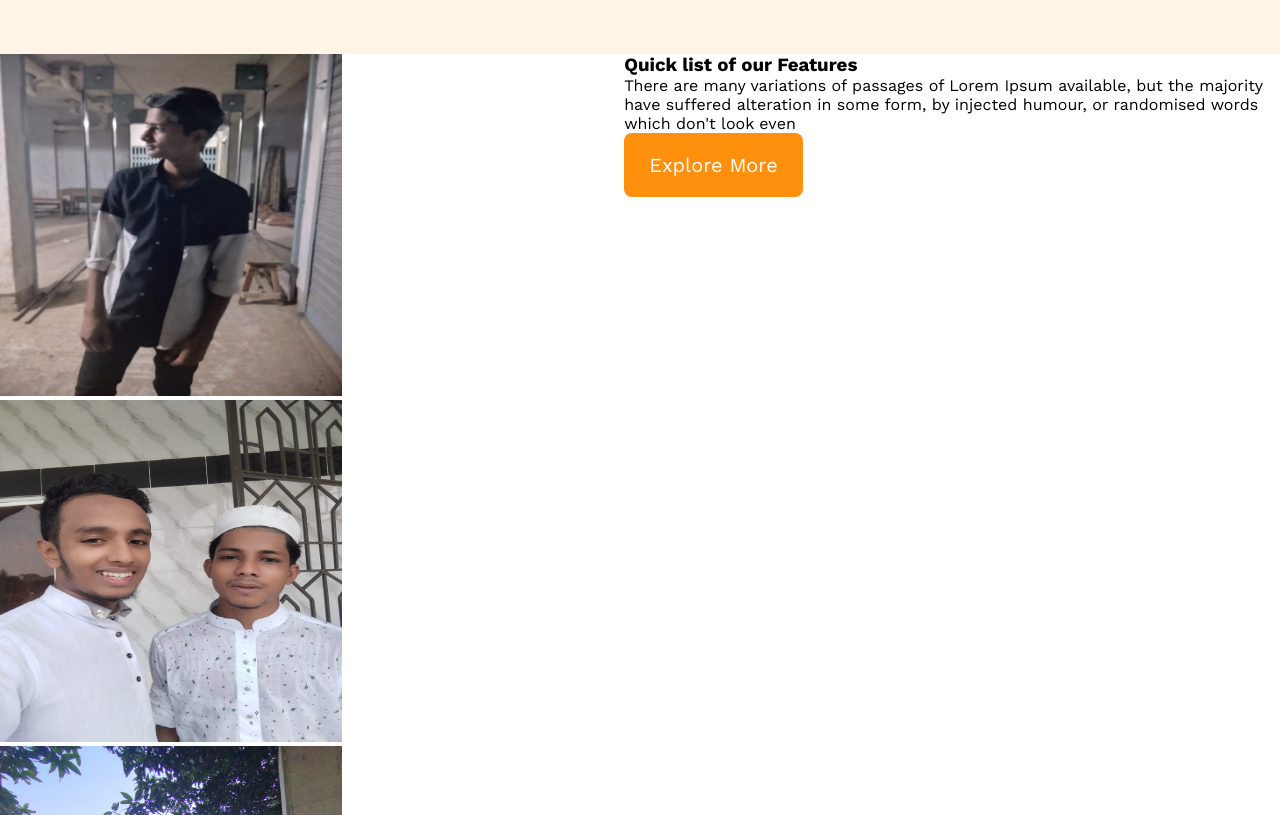
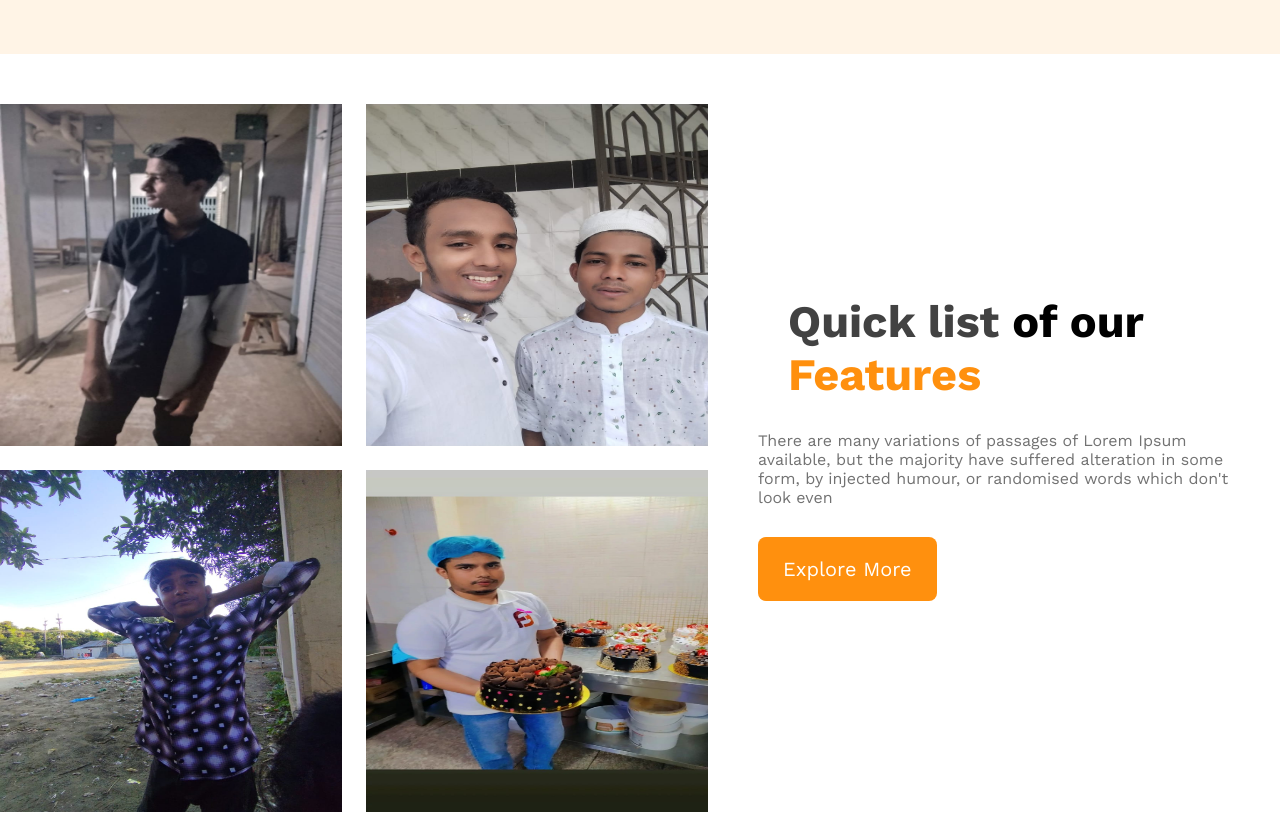
Before and after one commit to mdarman18999/g3-archiects-website, a plain HTML site: page index.html in a window 1280 px wide. Shown: the part 1456-2271 px from the top of the page. Drawn offline with nearby package versions, Linux system fonts and the light colour scheme.

Commit message:
Amar Sonar bangla

```diff
--- a/g3 architect/architect.css
+++ b/g3 architect/architect.css
@@ -95,6 +95,37 @@ main{
 /* frens styles */
 .frens-container{
     display: flex;
+    align-items: center;
+
+}
+.frens-img-container{
+    display: grid;
+    grid-template-columns: repeat(2, 1fr);
+    gap: 24px;
+    margin-top: 50px;
+
+}
+.frens-content{
+   padding-right: 50px;
+   padding-left: 50px;
+}
+
+.frens-title{
+    font-size: 45px;
+    padding: 30px;
+}
+.teams-description{
+    color: #727272;
+    padding-bottom: 30px;
+}
+.quick-list{
+    color: #424242;
+}
+.of our{
+    color: black;
+}
+.Features{
+    color: #FF900E;
 }
 
 
--- a/index.html
+++ b/index.html
@@ -38,7 +38,7 @@
                 <img src="images/team4.jpg" alt="">
             </div>
             <div class="frens-content">
-                <h3 class="frens-title">Quick list of our Features</h3>
+                <h3 class="frens-title"> <span class="quick-list">Quick list</span> <span class="of our">of our</span> <span class="Features"> <br>Features</span>  </h3>
                 <p class="teams-description">There are many variations of passages of Lorem Ipsum available, but the majority have suffered alteration in some form, by injected humour, or randomised words which don't look even</p>
                 <button class="btn-primary">Explore More</button>
             </div>
```
